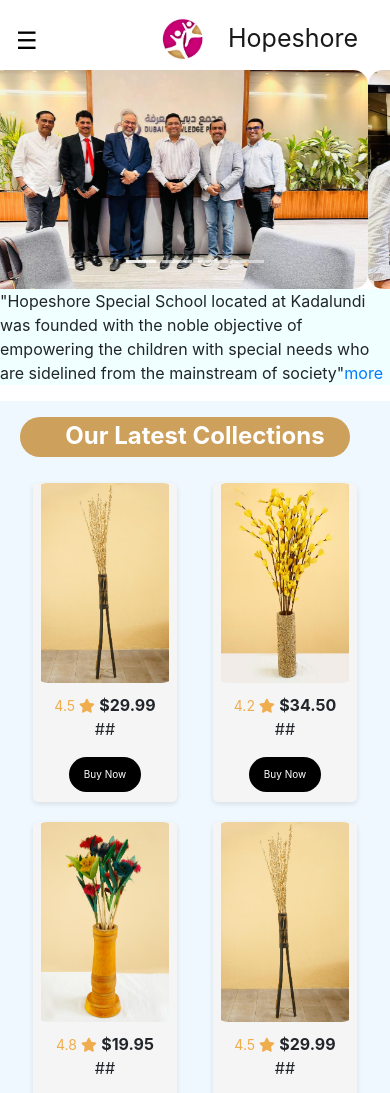
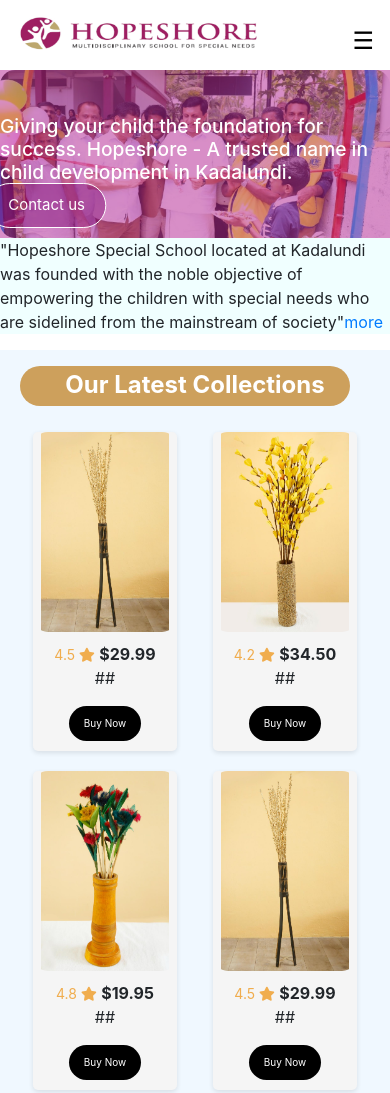
Before and after one commit to koushil-mankali/shopping-site-frontend, a website: page index.html in a window 390 px wide. Shown: the top 1093 px of the page. Drawn offline with nearby package versions, Linux system fonts and the light colour scheme.

Commit message:
Change carousel and add transparent image and text

```diff
--- a/css/style.css
+++ b/css/style.css
@@ -38,6 +38,69 @@
       margin-bottom: 5px; /* Add spacing between logo and text on smaller screens */
     }
   }
+
+  .image-box {
+    position: relative; /* Allows positioning of the overlay */
+  }
+
+  /* Default styles for all screen sizes */
+  .image-box img {
+    width: 100%;
+    height: auto; /* Maintain image aspect ratio */
+  }
+  @media (max-width: 768px) {
+    h2#banner-text {
+      font-size: 1.2em;  /* Adjust as needed for phone view */
+    }
+  }
+
+  .image-box .text-overlay button {
+    font-size: 15px;
+    background-color: #7b066e6e ; /* Removes background color */
+    border: 1px solid #ffffff;
+    border-radius: 25px; /* Removes border */
+    border-color: #ffffff;
+    /* width: 20%;
+    height: 25%; */
+    color: inherit; /* Inherits color from parent element (likely dark) */
+    padding: 10px 20px; /* Adjust padding as needed */
+    cursor: pointer; /* Indicates clickable element */
+    position: absolute; /* Make button position relative to parent */
+  bottom: 10px; /* Place button 10px from the bottom */
+  left: 50%; /* Center button horizontally (adjust if needed) */
+  transform: translateX(-175%); /* Offset button to compensate for centering */
+
+    transition: background-color 0.2s ease-in-out; /* Smooth transition */
+
+    /* Optional: Add a subtle border on hover */
+    &:hover {
+      background-color: rgba(0, 0, 0, 0.1); /* Slightly transparent background on hover */ /* Thin border on hover */
+    }
+  }
+
+
+
+  .text-overlay {
+    position: absolute;
+    top: 0;
+    left: 10;
+    width: 100%;
+    height: 100%;
+    background-color: rgba(178, 30, 144, 0.5); /* Semi-transparent black background */
+    color: white; /* White text color */
+    display: flex;
+    justify-content: center;
+    align-items: center;
+  }
+
+  /* Media queries for phone responsiveness */
+  @media (max-width: 768px) {
+    .image-box {
+      width: 100vw; /* Set width to 100% of viewport width */
+      height: auto; /* Adjust height as needed for phone layout */
+    }
+  }
+
 
 
 @media all and (min-width:900px){
--- a/index.html
+++ b/index.html
@@ -13,6 +13,11 @@
 <body>
   <!------------------------------------------------------Header---------------------------------------------------->
     <nav class="navbar navbar-expand-lg navbar-light bg-white" style="max-height:70px;z-index:10;">
+      <a class="navbar-brand" href="index.html">
+        <span id="bd-title">
+          <img src="images/Logo page.jpg" alt="Hopeshore Logo">
+        </span>
+      </a>
         <button id="menu-button">&#9776;</button>
         <nav id="side-menu">
             <button id="close-button">X</button>
@@ -28,18 +33,12 @@
                 <li><a href="#">deco rose</a></li>
                 <li><a href="#">bamboo</a></li>
                 <li><a href="#">Offer Zone</a></li>
-                <li><a href="aboutus.html">About</a></li>
+                <!-- <li><a href="aboutus.html">About</a></li> -->
                 <li><a href="#">Services</a></li>
                 <li><a href="#">Contact</a></li>
             </ul>
         </nav>
         <!-- <a class="navbar-brand" href="index.html"><span id="bd-title"><img src="images/logo.jpg" style="max-height:50px;max-width: fit-content;">Hopeshore</span></a> -->
-        <a class="navbar-brand" href="index.html">
-          <span id="bd-title">
-            <img src="images/logo.jpg" alt="Hopeshore Logo">
-            Hopeshore
-          </span>
-        </a>
 
 
       </nav>
@@ -59,7 +58,7 @@
 <!------------------------------------------------------Header---------------------------------------------------->
 
 <!------------------------------------------------------Carousel---------------------------------------------------->
-<div id="carousel1" class="carousel slide" data-ride="carousel">
+<!-- <div id="carousel1" class="carousel slide" data-ride="carousel">
   <ol class="carousel-indicators">
     <li data-target="#carousel1" data-slide-to="0" class="active"></li>
     <li data-target="#carousel1" data-slide-to="1"></li>
@@ -88,7 +87,15 @@
     <span class="carousel-control-next-icon" aria-hidden="true"></span>
     <span class="sr-only">Next</span>
   </a>
+</div> -->
+<div class="image-box">
+  <img src="images/carousel slide/edit1.jpg" alt="Image description">
+  <div class="text-overlay">
+    <h2 id="banner-text">Giving your child the foundation for success. Hopeshore - A trusted name in child development in Kadalundi.</h2>
+    <div><br><br><br><button id="banner-button">Contact us</button></div>
+  </div>
 </div>
+
 
 <!------------------------------------------------------Carousel---------------------------------------------------->
 <!-- about -->
@@ -302,7 +309,7 @@
                     <div class="card" >
                       <img src="images\Album\IMG_1002.JPG" class="img-fluid" alt="card1">
                         <div class="card-body">
-                          <p class="card-text">Lorem ipsum dolor sit amet consectetur adipisicing elit. </p>
+                          <p class="card-text"> Inauguration Ceremony</p>
                         </div>
                     </div>
                   </div>
@@ -310,7 +317,7 @@
                     <div class="card">
                       <img src="images\Album\IMG_1070.JPG" class="img-fluid" alt="card1">
                         <div class="card-body">
-                          <p class="card-text">Lorem ipsum dolor sit amet consectetur adipisicing elit. </p>
+                          <p class="card-text">Inauguration Ceremony</p>
                         </div>
                     </div>
                   </div>
@@ -318,7 +325,7 @@
                     <div class="card">
                       <img src="images\Album\IMG_0233.JPG" class="img-fluid" alt="card1">
                         <div class="card-body">
-                          <p class="card-text">Lorem ipsum dolor sit amet consectetur adipisicing elit. </p>
+                          <p class="card-text">Indian Dental Association</p>
                         </div>
                     </div>
                   </div>
@@ -326,7 +333,7 @@
                     <div class="card">
                       <img src="images\Album\IMG_2641.JPG" class="img-fluid" alt="card1">
                         <div class="card-body">
-                          <p class="card-text">Lorem ipsum dolor sit amet consectetur adipisicing elit. </p>
+                          <p class="card-text">Inauguration Ceremony</p>
                         </div>
                     </div>
                   </div>
@@ -341,7 +348,7 @@
                     <div class="card" >
                       <img src="images\Album\IMG_4269.jpg" class="img-fluid" alt="card1">
                         <div class="card-body">
-                          <p class="card-text">Lorem ipsum dolor sit amet consectetur adipisicing elit. </p>
+                          <p class="card-text">Medical Camp</p>
                         </div>
                     </div>
                   </div>
@@ -349,7 +356,7 @@
                     <div class="card">
                       <img src="images\Album\IMG_5913.JPG" class="img-fluid" alt="card1">
                         <div class="card-body">
-                          <p class="card-text">Lorem ipsum dolor sit amet consectetur adipisicing elit. </p>
+                          <p class="card-text"></p>
                         </div>
                     </div>
                   </div>
@@ -357,7 +364,7 @@
                     <div class="card">
                       <img src="images\Album\IMG_5915.JPG" class="img-fluid" alt="card1">
                         <div class="card-body">
-                          <p class="card-text">Lorem ipsum dolor sit amet consectetur adipisicing elit. </p>
+                          <p class="card-text"></p>
                         </div>
                     </div>
                   </div>
@@ -365,7 +372,7 @@
                     <div class="card">
                       <img src="images\Album\IMG-20190214-WA0025.jpg" class="img-fluid" alt="card1">
                         <div class="card-body">
-                          <p class="card-text">Lorem ipsum dolor sit amet consectetur adipisicing elit. </p>
+                          <p class="card-text">Team</p>
                         </div>
                     </div>
                   </div>
@@ -406,7 +413,7 @@
               about their needs, social stigma and poor financial access to special education and therapy. <a href="aboutus.html">more</a>" </p>
          </div>
         <div class="col-sm-4 foocol">
-          <h4 class="text-white fh4">Categories</h4>
+          <!-- <h4 class="text-white fh4">Categories</h4>
           <i class="text-white" > <a href="Palm Flowers.html" style="text-decoration: none; list-style:none; display:inline-block;">Palm Flowers</a></i> <br />
           <i class="text-white" > <a href="mobiles.html" style="text-decoration: none; list-style:none; display:inline-block;">Graden Flowers</a></i> <br />
           <i class="text-white" > <a href="laptops.html" style="text-decoration: none; list-style:none; display:inline-block;">Sticks</a></i> <br />
@@ -416,6 +423,7 @@
           <i class="text-white" > <a href="#" style="text-decoration: none; list-style:none; display:inline-block;">deco rose</a></i> <br />
           <i class="text-white" > <a href="#" style="text-decoration: none; list-style:none; display:inline-block;">bamboo</a></i>  <br />
           <i class="text-white" > <a href="#" style="text-decoration: none; list-style:none; display:inline-block;">Offer Zone</a></i> <br />
+        </div> -->
         </div>
         <div class="col-sm-4 foocol">
           <h4 class="text-white fh4">Contact Us</h4>
```
Also changed, not shown: aboutus.html (+5 -1 lines), images/Logo page.jpg (added), images/carousel slide/edit1.jpg (added), 1 other file.
